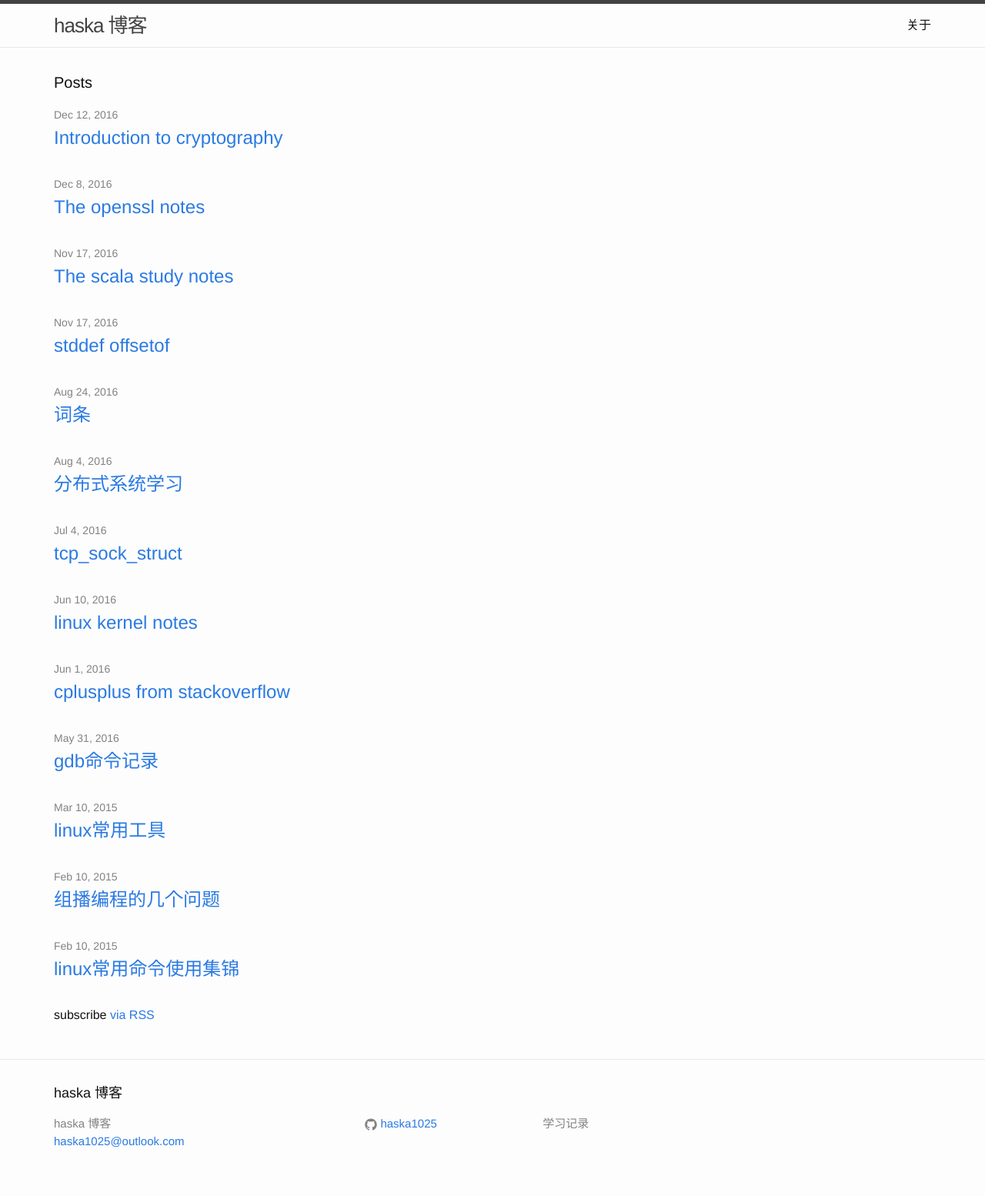
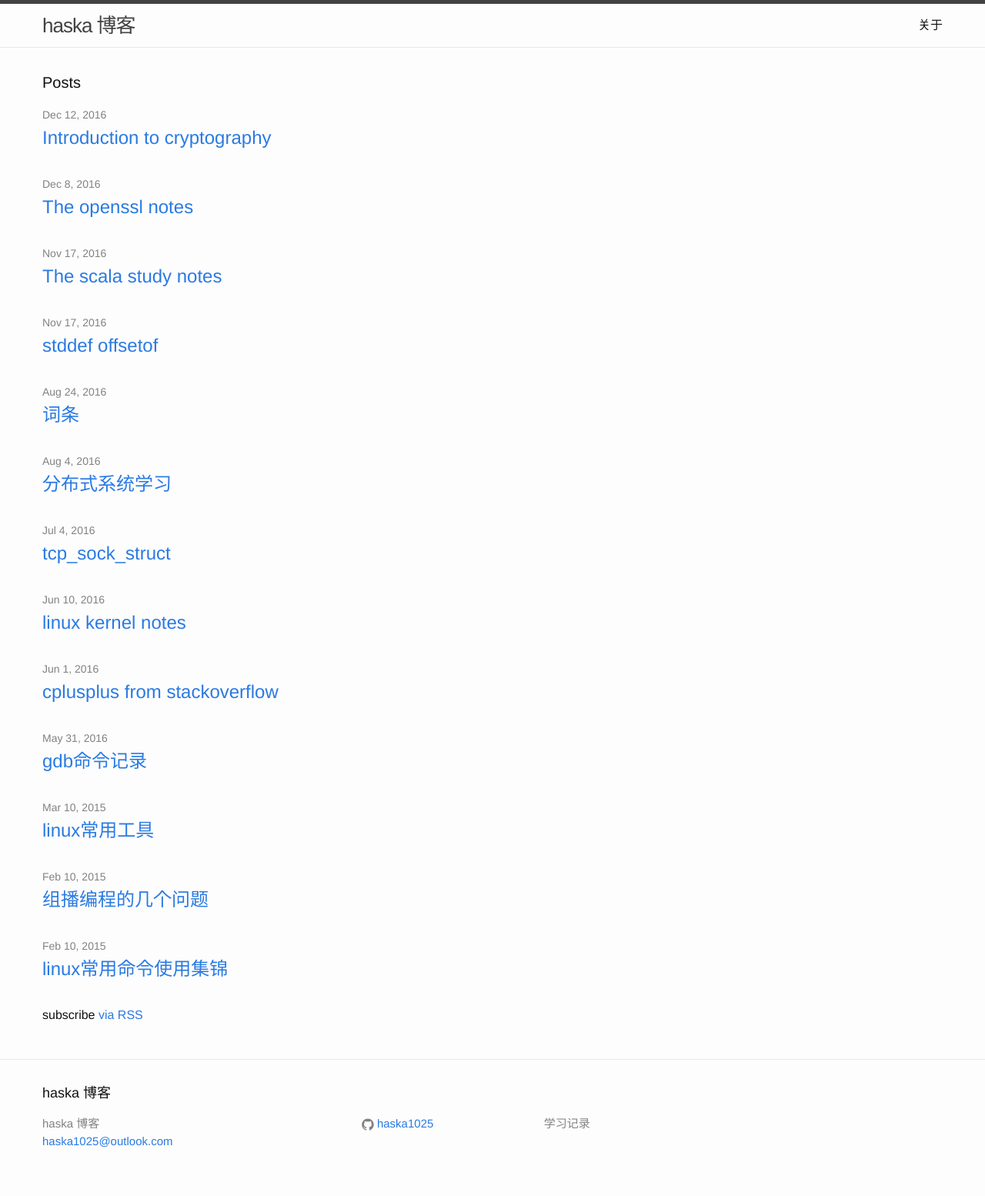
Before and after one commit to haska1025/haska1025.github.io, a Jekyll site: the page built from index.html, in a window 1280 px wide. Shown: the whole page at 77% size. Built offline with Jekyll 4.4.1, drawn with Linux system fonts in a browser that asks for light colours.

Commit message:
Update _base.scss

```diff
--- a/_sass/_base.scss
+++ b/_sass/_base.scss
@@ -155,8 +155,8 @@ pre {
  * Wrapper
  */
 .wrapper {
-    max-width: -webkit-calc(1200px - (#{$spacing-unit} * 2));
-    max-width:         calc(1200px - (#{$spacing-unit} * 2));
+    max-width: -webkit-calc(1200px - (#{$spacing-unit} * 1));
+    max-width:         calc(1200px - (#{$spacing-unit} * 1));
     margin-right: auto;
     margin-left: auto;
     padding-right: $spacing-unit;
```
